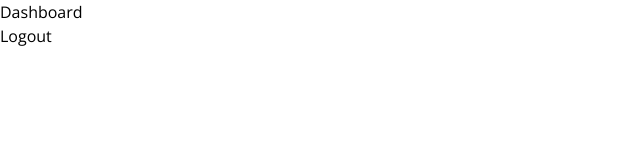
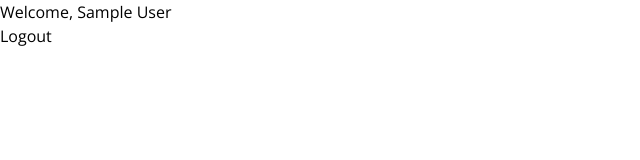
Before and after one commit to cirilobucatcat/ai-powered-finance-dashboard, a React (Vite) app: page /dashboard in a window 1280 px wide. Shown: the top 160 px of the page, without its empty margins (0-640 px from the left). Built offline with nearby package versions, Linux system fonts and the light colour scheme; no server answers; sample sign-in values are in the browser's storage; a web font is replaced by a local one.

Commit message:
signup function

```diff
--- a/src/pages/auth/Auth/RegisterForm.tsx
+++ b/src/pages/auth/Auth/RegisterForm.tsx
@@ -7,6 +7,9 @@ import { FaRegUser } from "react-icons/fa";
 import { AiOutlineLoading } from "react-icons/ai";
 import { useLoading } from "@/hooks/loading";
 import { FormInput } from "@/components/FormInput";
+import { createUserWithEmailAndPassword, updateProfile } from "firebase/auth";
+import { auth } from "@/firebase";
+import { useNavigate } from "react-router-dom";
 
 const registerSchema = z.object({
     full_name: z.string({ message: "Full Name is required" })
@@ -31,15 +34,18 @@ export default function RegisterForm() {
     });
 
     const { isLoading, startLoading, stopLoading } = useLoading();
+    const navigate = useNavigate();
 
     const onSubmit: SubmitHandler<RegisterSchema> = async (data) => {
-        try {
-            startLoading();
-            await new Promise((resolve) => setTimeout(resolve, 2000));
-            console.log(data);
-        } finally {
-            stopLoading();
-        }
+
+        let { full_name, email, password } = data;
+        const { user } = await createUserWithEmailAndPassword(auth, email, password);
+
+        startLoading();
+        await updateProfile(user, { displayName: full_name })
+            .then(() => navigate('dashboard'))
+            .finally(() => stopLoading());
+
     };
     return (<form
         onSubmit={handleSubmit(onSubmit)}
--- a/src/pages/main/Dashboard.tsx
+++ b/src/pages/main/Dashboard.tsx
@@ -1,10 +1,10 @@
 import { useAuth } from "@/context/AuthContext";
 
 export default function Dashboard() {
-  const { logout } = useAuth();
+  const { logout, user } = useAuth();
   return (
     <>
-      <p>Dashboard</p>
+      <p>Welcome, {user?.displayName}</p>
       <button onClick={logout}>Logout</button>
     </>
   );
```
